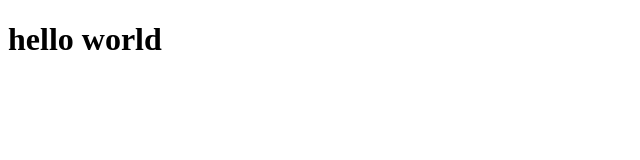
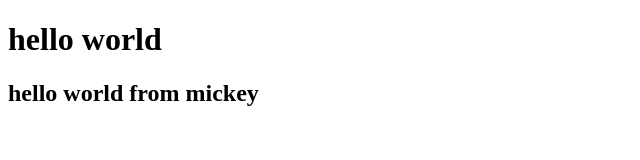
Before and after one commit to mukeshparihar/hello-world, a plain HTML site: page index.html in a window 1280 px wide. Shown: the whole page, without its empty margins (0-640 px from the left). Drawn offline with Linux system fonts and the light colour scheme.

Commit message:
this is my change

```diff
--- a/index.html
+++ b/index.html
@@ -8,5 +8,6 @@
 </head>
 <body>
     <h1>hello world</h1>
+    <h2>hello world from mickey</h2>
 </body>
 </html>
```
